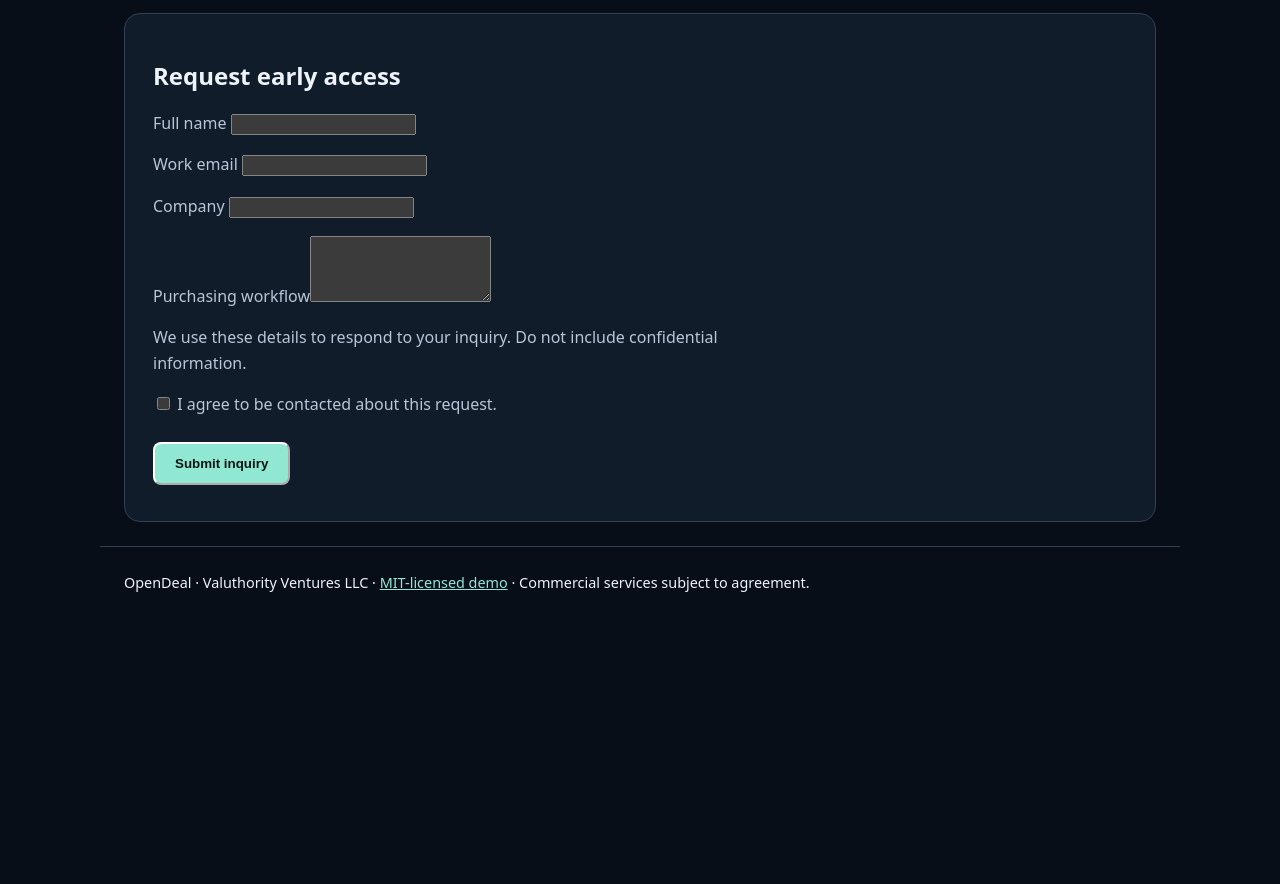
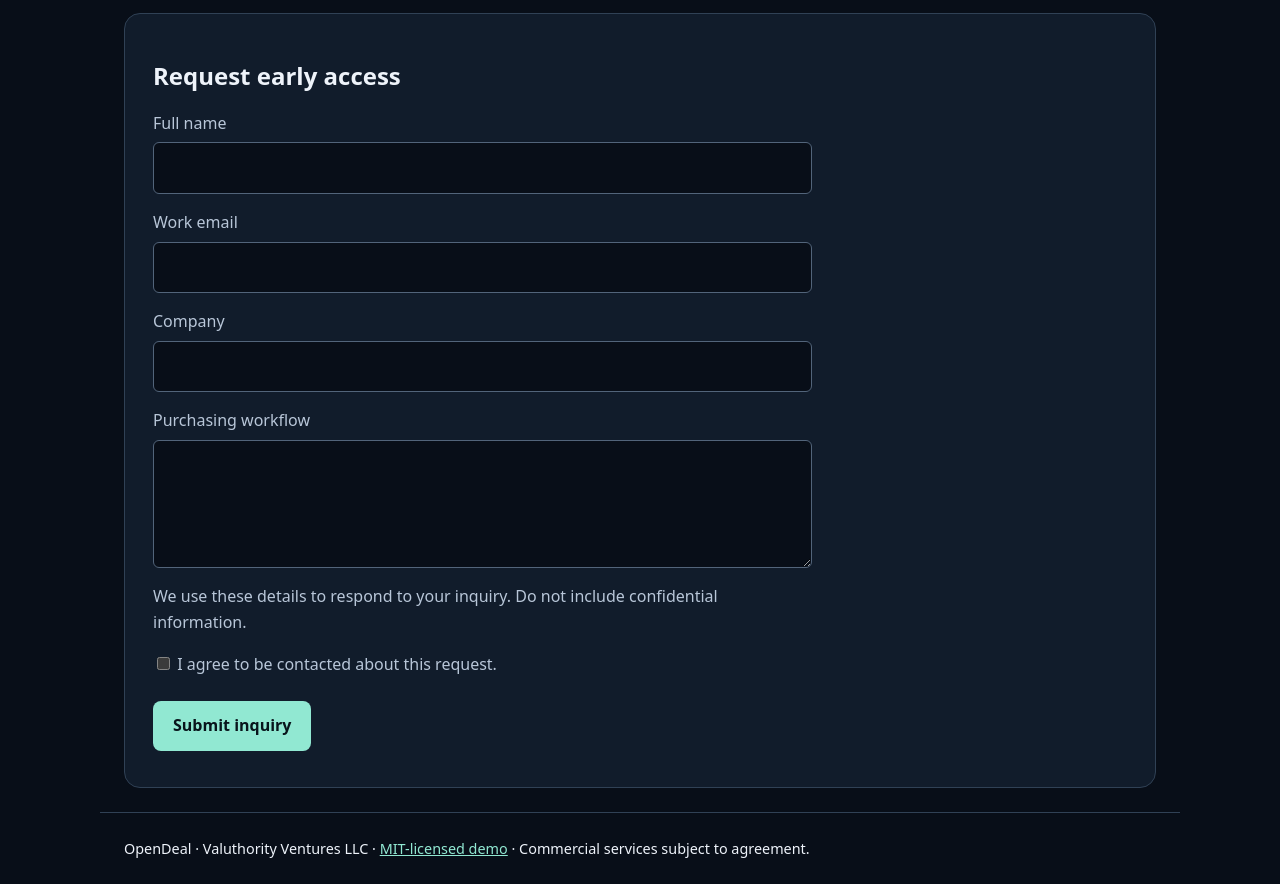
Before and after one commit to luckyluciano04/opendeal-webmcp, a website: page platform/index.html in a window 1280 px wide. Shown: the part 837-1721 px from the top of the page. Before the commit the page ends 1455 px from the top, so only its background shows below. Drawn offline with Linux system fonts and the light colour scheme.

Commit message:
Style accessible inquiry forms

```diff
--- a/commercial/style.css
+++ b/commercial/style.css
@@ -1 +1,2 @@
 :root{color-scheme:dark;font:16px/1.6 system-ui,sans-serif;background:#080e18;color:#eef3fa}*{box-sizing:border-box}body{margin:0}main,nav,footer{max-width:1080px;margin:auto;padding:24px}nav{display:flex;gap:20px;flex-wrap:wrap;align-items:center}nav strong{margin-right:auto}a{color:#91e8d2}h1{font-size:clamp(2.5rem,6vw,4.5rem);line-height:1.08;letter-spacing:-.04em;max-width:850px}h2{line-height:1.2}p{max-width:72ch;color:#b8c6d8}.eyebrow{color:#91e8d2;text-transform:uppercase;letter-spacing:.12em;font-size:.8rem}.grid{display:grid;grid-template-columns:repeat(auto-fit,minmax(min(100%,300px),1fr));gap:20px;margin:32px 0}.panel{border:1px solid #304155;border-radius:16px;padding:28px;background:#111c2b}.cta{display:inline-block;padding:12px 20px;border-radius:8px;background:#91e8d2;color:#08141b;font-weight:700;text-decoration:none;margin:8px 0}.price{font-size:2rem;color:white;font-weight:700}.note{border-left:3px solid #91e8d2;padding-left:16px}footer{border-top:1px solid #304155;font-size:.9rem}a:focus-visible{outline:3px solid white;outline-offset:4px}
+form label{display:block}form input:not([type=checkbox]),form textarea{display:block;width:100%;padding:12px;margin-top:6px;background:#080e18;color:#eef3fa;border:1px solid #52647a;border-radius:6px;font:inherit}form button{border:0;cursor:pointer;font:inherit;font-weight:700}form input:focus,form textarea:focus{outline:2px solid #91e8d2}
```
